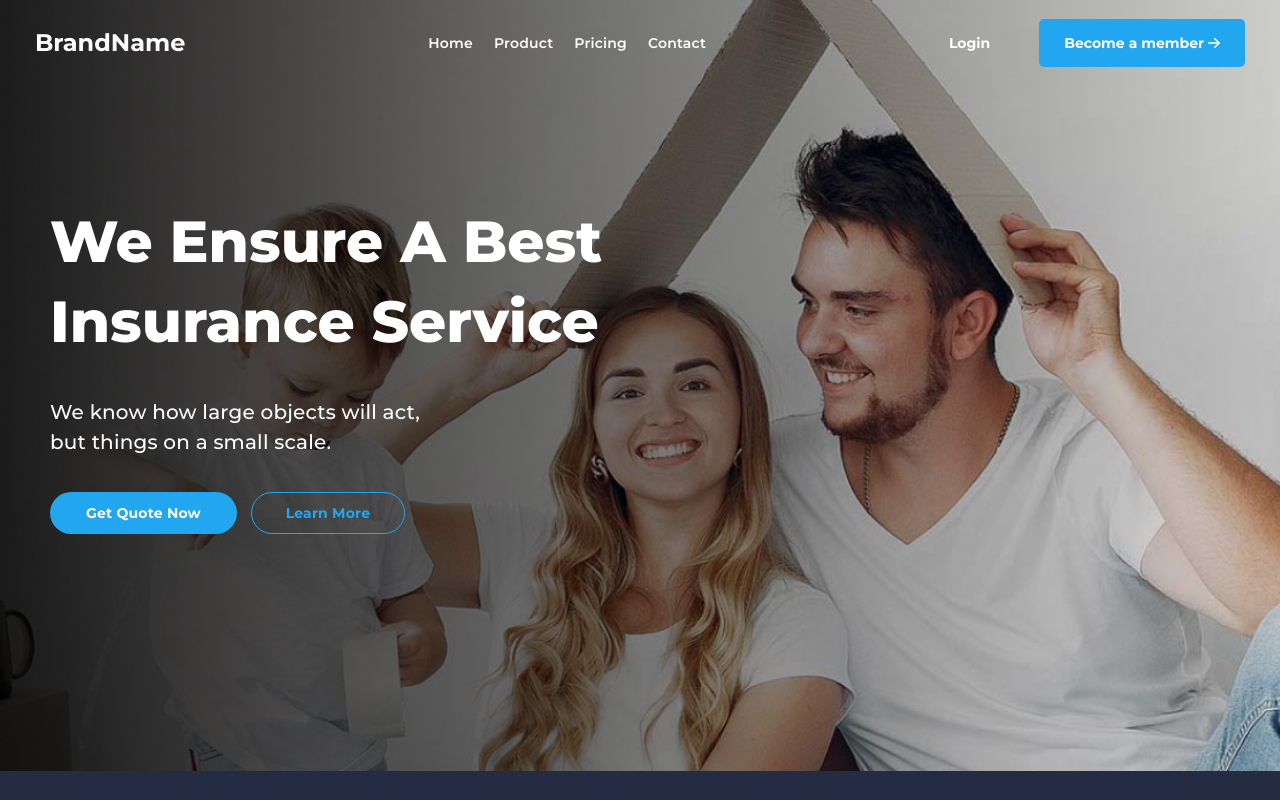
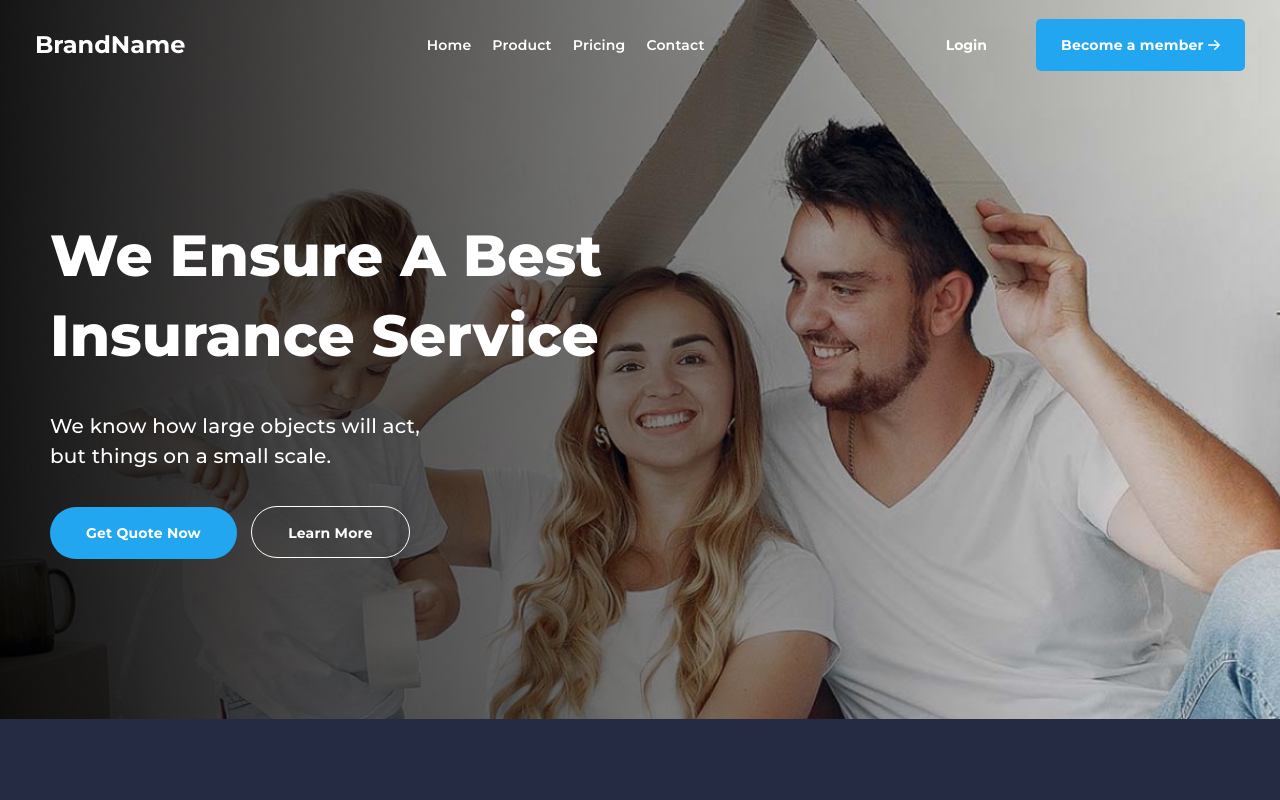
Before and after one commit to pedropaulofreitas/pedropaulofreitas.github.io, a website built with Vite: page index.html in a window 1280 px wide. Built offline with nearby package versions, Linux system fonts and the light colour scheme.

Commit message:
fix: css navbar && hero

```diff
--- a/index.html
+++ b/index.html
@@ -21,10 +21,10 @@
           <div class="navbar__menu-btn" id="navbar-btn">X</div>
         </div>
         <ul class="navbar__links" id="navbar-links">
-          <li data-teste>Home</li>
-          <li data-teste>Product</li>
-          <li>Pricing</li>
-          <li>Contact</li>
+          <li><a href="#home">Home</a></li>
+          <li><a href="#product">Product</a></li>
+          <li><a href="#pricing">Pricing</a></li>
+          <li><a href="#contact">Contact</a></li>
         </ul>
         <div class="navbar__buttons">
           <a href="#">Login</a>
@@ -37,6 +37,7 @@
     </div>
     <section class="hero">
       <div class="container">
+        <div class="hero__content">
           <h1>We Ensure A Best Insurance Service</h1>
           <h2>
             We know how large objects will act, but things on a small scale.
@@ -46,6 +47,7 @@
             <button>Learn More</button>
           </div>
         </div>
+      </div>
     </section>
     <script type="module" src="/main.js"></script>
   </body>
--- a/scss/components/_hero.scss
+++ b/scss/components/_hero.scss
@@ -1,9 +1,12 @@
 .hero {
+  /*navbar height*/
+  padding-top: 91px;
   .container {
     max-width: 1440px !important;
     margin: 0 auto;
   }
-  padding: 160px 50px 7px;
+
+  // padding: 160px 50px 7px;
   color: $white;
   text-align: center;
   background-image: url("../assets/hero-background.jpg");
@@ -13,10 +16,16 @@
 
   @media (min-width: 768px) {
     text-align: start;
-    padding: 202px 50px;
   }
-  @media (min-width: 1440px) {
-    padding: 202px 195px;
+
+  .hero__content {
+    padding: 80px 50px 7px;
+    @media (min-width: 768px) {
+      padding: 125px 50px;
+    }
+    @media (min-width: 1440px) {
+      padding: 125px 195px 112px;
+    }
   }
   h1 {
     margin-bottom: 40px;
@@ -64,31 +73,45 @@
       font-weight: 700;
       font-size: 14px;
       line-height: 22px;
-      /* identical to box height, or 157% */
       text-align: center;
       letter-spacing: 0.2px;
       margin-bottom: 35px;
-      @media (min-width: 440px) {
+      transition: background-color 200ms ease-in-out;
+      &:hover {
+        background-color: $hover-color;
+      }
+      @media (min-width: 461px) {
         margin-right: 10px;
+      }
+      @media (min-width: 768px) {
+        padding: 15px 36px;
+        height: 52px;
       }
     }
     button:nth-child(2) {
-      width: 154px;
+      width: 159px;
       height: 42px;
       color: $primary;
       background-color: transparent;
-      border: 1px solid $primary;
+      border: 1px solid $light-text-color;
+      color: $light-text-color;
       border-radius: 37px;
-
       font-family: "Montserrat";
       font-style: normal;
       font-weight: 700;
       font-size: 14px;
       line-height: 22px;
-      /* identical to box height, or 157% */
       text-align: center;
       letter-spacing: 0.2px;
-      color: $primary;
+      transition: all 200ms ease-in-out;
+      &:hover {
+        background-color: $hover-color;
+        border: 1px solid $hover-color;
+      }
+      @media (min-width: 768px) {
+        padding: 15px 36px;
+        height: 52px;
+      }
     }
   }
 }
--- a/scss/components/_navbar.scss
+++ b/scss/components/_navbar.scss
@@ -31,6 +31,10 @@
         font-weight: 700;
         font-size: 24px;
         line-height: 32px;
+        transition: color 200ms ease-in-out;
+        &:hover {
+          color: $hover-color;
+        }
       }
       @media (min-width: 768px) {
         .navbar__menu-btn {
@@ -61,6 +65,32 @@
         line-height: 45px;
         letter-spacing: 0.2px;
         margin-bottom: 30px;
+        a {
+          position: relative;
+          color: $light-text-color;
+          text-decoration: none;
+          &::after {
+            content: "";
+            position: absolute;
+            top: 22px;
+            left: 50%;
+            width: 0;
+            height: 2px;
+            background: $light-text-color;
+            transition: all 200ms ease-in-out;
+            @media (max-width: 768px) {
+              top: 36px;
+            }
+          }
+
+          &:hover::after {
+            left: 0;
+            width: 100%;
+            @media (max-width: 768px) {
+              width: 100%;
+            }
+          }
+        }
         @media (min-width: 768px) {
           font-family: "Montserrat";
           font-style: normal;
@@ -80,19 +110,50 @@
       font-style: normal;
       font-weight: 700;
       font-size: 14px;
-      margin-right: 45px;
+      margin-right: 10px;
       text-decoration: none;
+      transition: all 0.2s;
+      display: inline-block;
+      position: relative;
+      @media (min-width: 1280px) {
+        margin-right: 45px;
+      }
+      &::after {
+        content: "";
+        position: absolute;
+        top: 22px;
+        left: 50%;
+        width: 0;
+        height: 2px;
+        background: $light-text-color;
+        transition: all 200ms ease-in-out;
+      }
+
+      &:hover::after {
+        left: 0;
+        width: 100%;
+      }
     }
     button {
       color: $white;
       font-family: "Montserrat";
       font-style: normal;
       font-weight: 700;
-      font-size: 14px;
+      font-size: 12px;
+      line-height: 22px;
+      letter-spacing: 0.2px;
       background-color: $primary;
       border-radius: 5px;
       border: none;
-      padding: 15px 25px;
+      padding: 15px 20px;
+      transition: background-color 200ms ease-in-out;
+      &:hover {
+        background-color: $hover-color;
+      }
+      @media (min-width: 820px) {
+        font-size: 14px;
+        padding: 15px 25px;
+      }
     }
     @media (min-width: 768px) {
       display: block;
```
Lines whose indentation alone changed are shown as unchanged.
